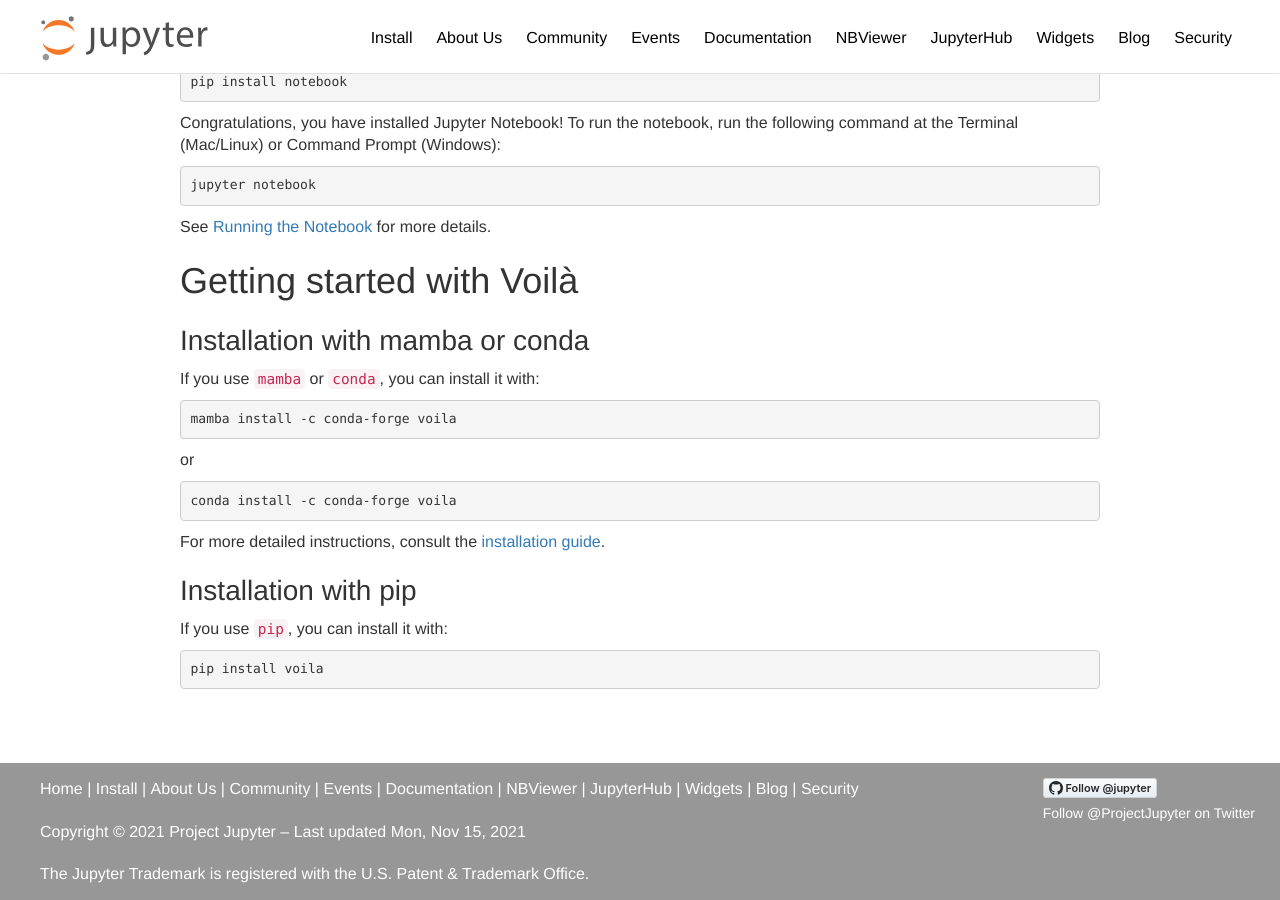
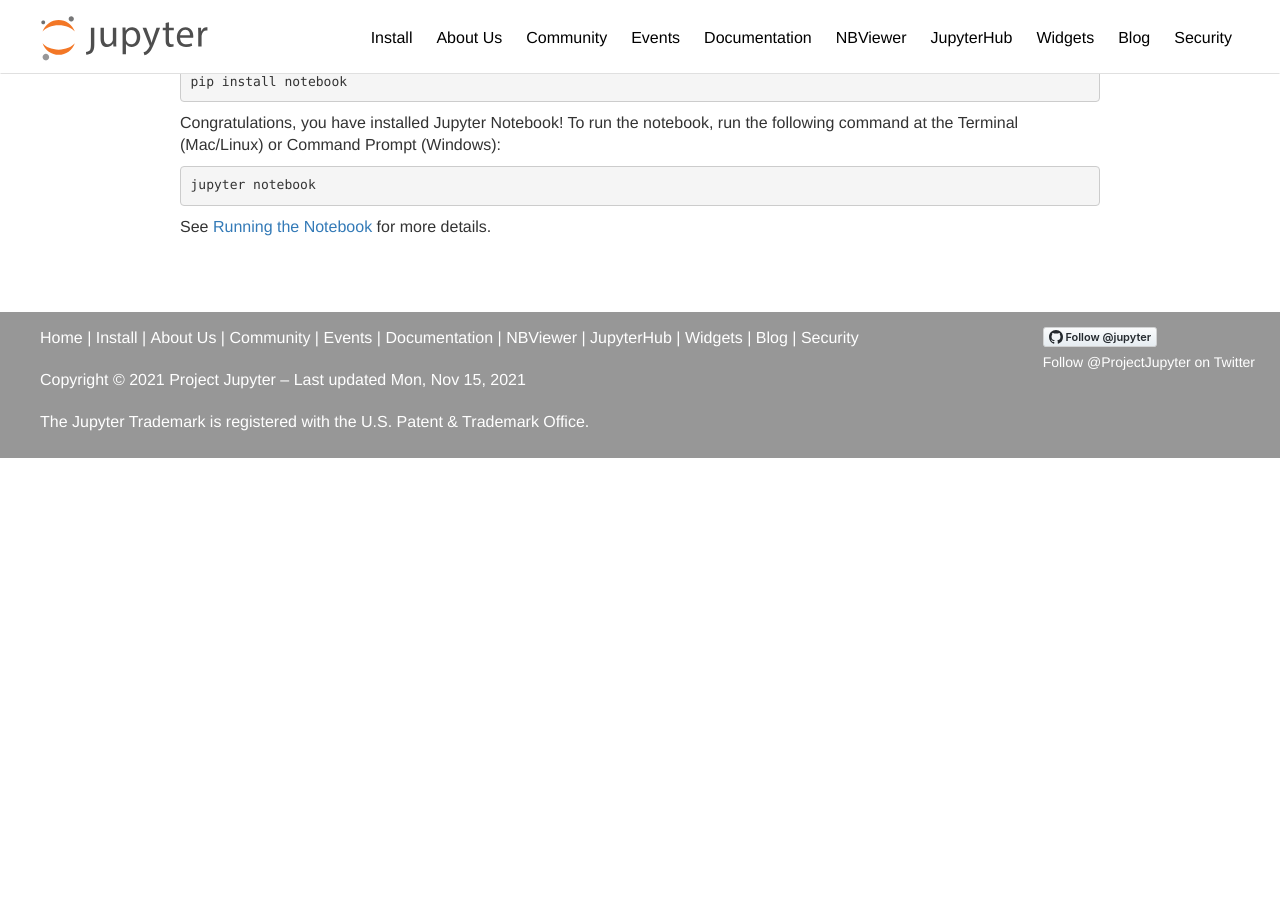
Before and after one commit to jupyter/jupyter.github.io, a Jekyll site: the page built from install.md, in a window 1280 px wide and 900 px high, scrolled down 1352 px. Built offline with Jekyll 4.4.1, drawn with Linux system fonts in a browser that asks for light colours; after the commit the page ends 1810 px from its top, so only the background shows below that.

Commit message:
Cut Voilà from install page

````diff
--- a/install.md
+++ b/install.md
@@ -74,29 +74,3 @@
 ```
 
 See [Running the Notebook](https://jupyter.readthedocs.io/en/latest/running.html#running) for more details.
-
-## Getting started with Voilà
-
-### Installation with mamba or conda
-
-If you use `mamba` or `conda`, you can install it with:
-
-```shell
-mamba install -c conda-forge voila
-```
-
-or
-
-```shell
-conda install -c conda-forge voila
-```
-
-For more detailed instructions, consult the [installation guide](https://voila.readthedocs.io/en/stable/install.html).
-
-### Installation with pip
-
-If you use `pip`, you can install it with:
-
-```shell
-pip install voila
-```
````
